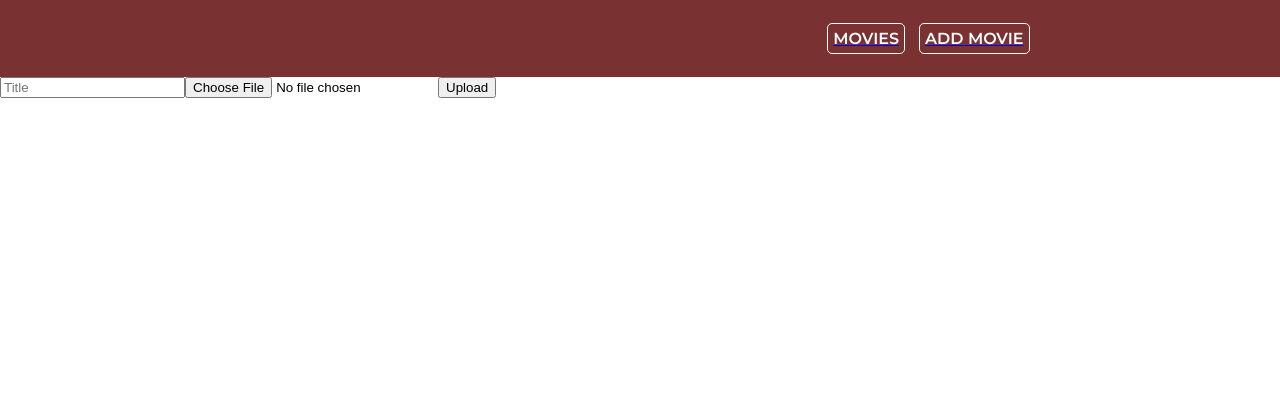
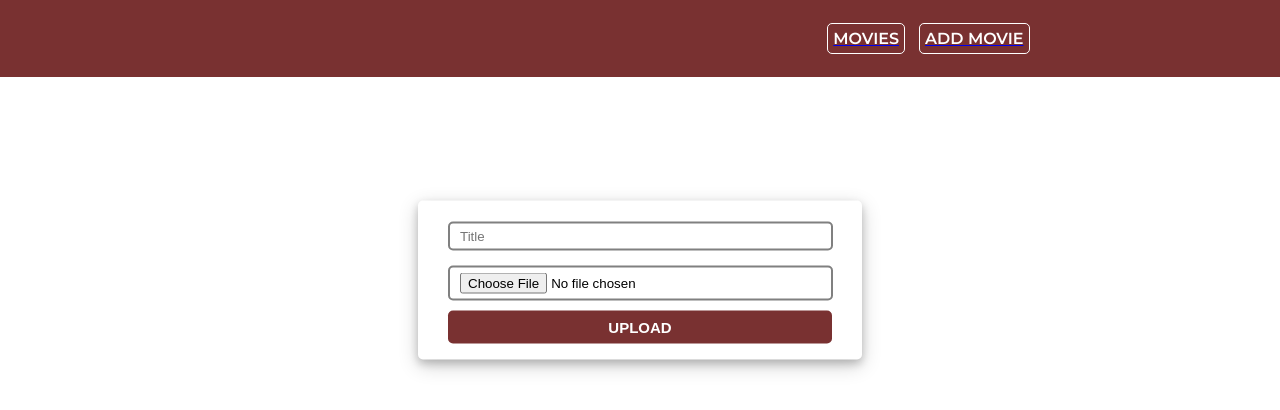
Before and after one commit to prajapatilalit/movie-box, a React (Create React App) app in the folder movie-box/: page /addMovie in a window 1280 px wide. Shown: the top 410 px of the page. Built offline with nearby package versions, Linux system fonts and the light colour scheme; no server answers; the HTML template or start-up script is replaced by a standard one.

Commit message:
update styles

```diff
--- a/movie-box/src/components/Form/AddMovieForm.js
+++ b/movie-box/src/components/Form/AddMovieForm.js
@@ -29,7 +29,7 @@ class AddMovieForm extends Component {
   };
   render() {
     return (
-      <div>
+      <div className="form_box">
         <form onSubmit={this.handleFormSubmit}>
           <input
             type="text"
@@ -43,7 +43,7 @@ class AddMovieForm extends Component {
             accept="/*"
             onChange={this.fileHandleChange}
           />
-          <button>Upload</button>
+          <button className="btn">Upload</button>
         </form>
       </div>
     );
--- a/movie-box/src/components/Movies/MovieData.js
+++ b/movie-box/src/components/Movies/MovieData.js
@@ -5,11 +5,11 @@ const MovieData = ({ movies }) => {
   return (
     <div className="container">
       {movies.map((movie, index) => (
-        <div key={index}>
+        <div className="movie_item" key={index}>
           <img src={movie.Poster} alt="poster-cover" />
-          <h3>{movie.Title}</h3>
+          <p>{movie.Title}</p>
           <Link to={`/${movie.imdbID}`}>
-            <button>view</button>
+            <button className="btn">view</button>
           </Link>
         </div>
       ))}
--- a/movie-box/src/index.css
+++ b/movie-box/src/index.css
@@ -40,11 +40,44 @@ body {
 
 .container {
   min-width: 100vw;
+  height: auto;
   display: flex;
   flex-wrap: wrap;
   padding: 20px;
 }
 
+.movie_item {
+  width: 200px;
+  height: 250px;
+  padding: 15px;
+  display: flex;
+  flex-direction: column;
+  margin-bottom: 160px;
+}
+.movie_item img {
+  width: 200px;
+  height: 250px;
+}
+.movie_item h3 {
+  font-size: 10px;
+}
+
+.btn {
+  padding: 8px 20px;
+  font-size: 15px;
+  font-weight: 700;
+  color: #fff;
+  background: rgb(121, 49, 49);
+  text-transform: uppercase;
+  border: none;
+  border-radius: 5px;
+  cursor: pointer;
+}
+
+.btn:hover {
+  background-color: rgb(151, 47, 47);
+  cursor: pointer;
+}
 /*details page*/
 .details {
   display: flex;
@@ -56,3 +89,39 @@ body {
 .details div {
   margin-right: 15px;
 }
+
+/* .form_box {
+  width: 50%;
+  height: fit-content;
+  padding: 50px;
+  top: 0;
+  left: 0;
+  background: black;
+} */
+form {
+  display: flex;
+  flex-direction: column;
+  position: absolute;
+  width: 30%;
+  top: 35%;
+  left: 50%;
+  transform: translate(-50%, -50%);
+  background-color: #fff;
+  color: black;
+  font-size: 16px;
+  padding: 16px 30px;
+  border: none;
+  cursor: pointer;
+  border-radius: 5px;
+  text-align: center;
+  box-shadow: 0 4px 8px 0 rgba(0, 0, 0, 0.2), 0 6px 20px 0 rgba(0, 0, 0, 0.19);
+}
+form input {
+  width: 94%;
+  padding: 5px 10px;
+  margin-top: 5px;
+  margin-bottom: 10px;
+  border-radius: 5px;
+  border: 2px solid gray;
+  cursor: pointer;
+}
```
